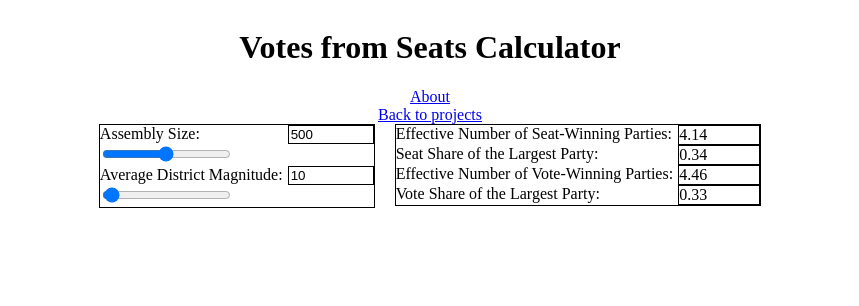
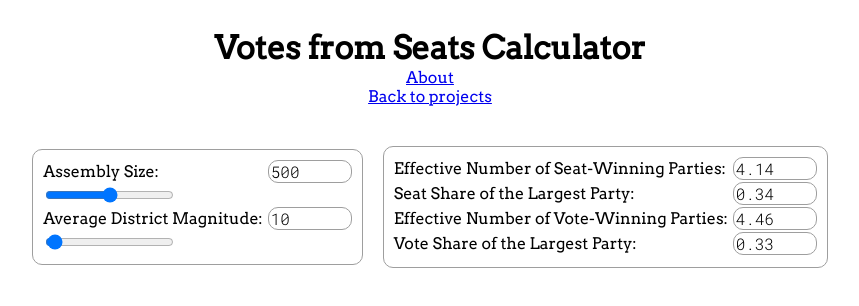
Before and after one commit to philswatton/VfS_Calculator, a plain HTML site: page index.html in a window 1536 px wide. Shown: the whole page, without its empty margins (338-1197 px from the left). Drawn offline with Linux system fonts and the light colour scheme.

Commit message:
finished styling

```diff
--- a/assets/site.css
+++ b/assets/site.css
@@ -1,39 +1,70 @@
+/* Defaults */
+:root {
+    font-family: 'Arvo', serif;
+    font-size: 16px;
+}
+
 /* Layout */
+body {
+    display: flex;
+    flex-direction: column;
+    justify-content: center;
+    align-items: center;
+}
 
 header {
     display: flex;
     flex-direction: column;
     justify-content: center;
     align-items: center;
+    margin: 0px 0px 40px 0px;
 }
 
 main {
     display: flex;
     flex-direction: row;
     justify-content: center;
-    align-items: flex-start;
+    align-items: center;
 }
 
 .about {
     flex-direction: column;
+    align-items: flex-start;
 }
+
+@media screen and (min-width: 920px) {
+    .about {
+        width: 60%;
+    }
+}
+
+@media screen and (min-width: 1500px) {
+    .about {
+        width: 40%;
+    }
 
 .number-div {
     display: flex;
     flex-direction: row;
     justify-content: space-between;
+    align-items: center;
+    margin: 0px 0px 2px 0px;
 }
 
 
 /* Appearance */
 form {
-    border: 1px solid black;
+    border: 1px solid rgb(158, 158, 158);
+    border-radius: 10px;
     margin: 0px 10px 0px 0px;
+    padding: 10px;
 }
 
 section {
-    border: 1px solid black;
+    border: 1px solid rgb(158, 158, 158);
+    border-radius: 10px;
     margin: 0px 0px 0px 10px;
+    padding: 10px;
 }
 
 p {
@@ -41,11 +72,17 @@ p {
     padding: 0px 0px 0px 0px;
 }
 
+h1 {
+    margin: 0px 0px 0px 0px;
+    padding: 20px 0px 0px 0px;
+}
+
 .number {
     width: 80px;
+    padding: 0px 0px 0px 2px;
     margin: 0px 0px 0px 5px;
-    border: 1px solid black;
+    border: 1px solid rgb(158, 158, 158);
+    border-radius: 10px;
+    font-family: 'Roboto Mono', monospace;
+    font-size: 16px;
 }
-
-
-/* Control Menu */
--- a/index.html
+++ b/index.html
@@ -12,6 +12,9 @@
         <link rel="stylesheet" href="assets/site.css">
 
         <!-- Fonts -->
+        <style>
+            @import url('https://fonts.googleapis.com/css2?family=Arvo&family=Roboto+Mono:wght@300&display=swap');
+        </style>
 
         <!-- Calculator Script -->
         <script src="assets/calc.js"></script>
```
Also changed, not shown: about.html (+3 -0 lines).
